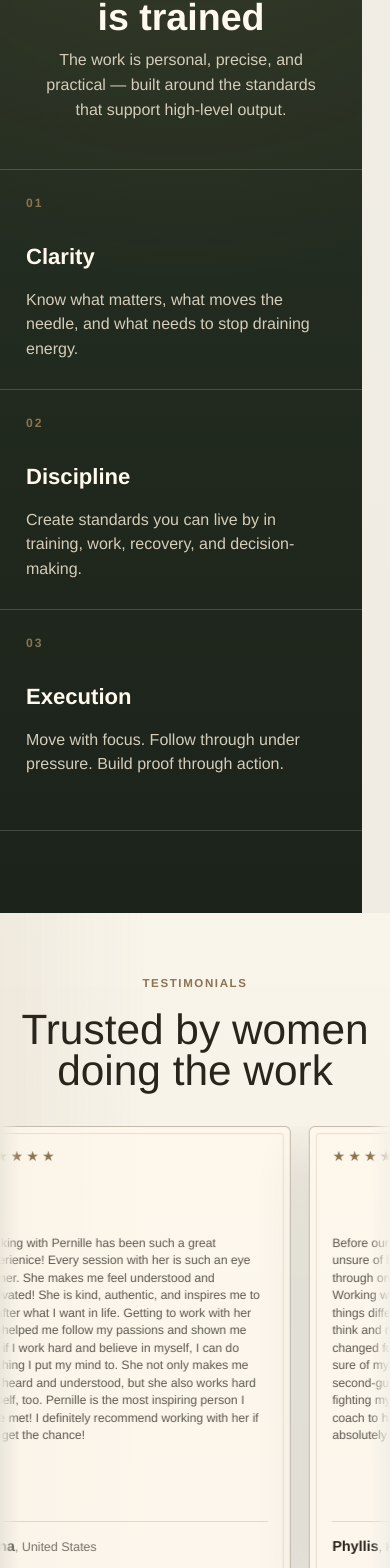
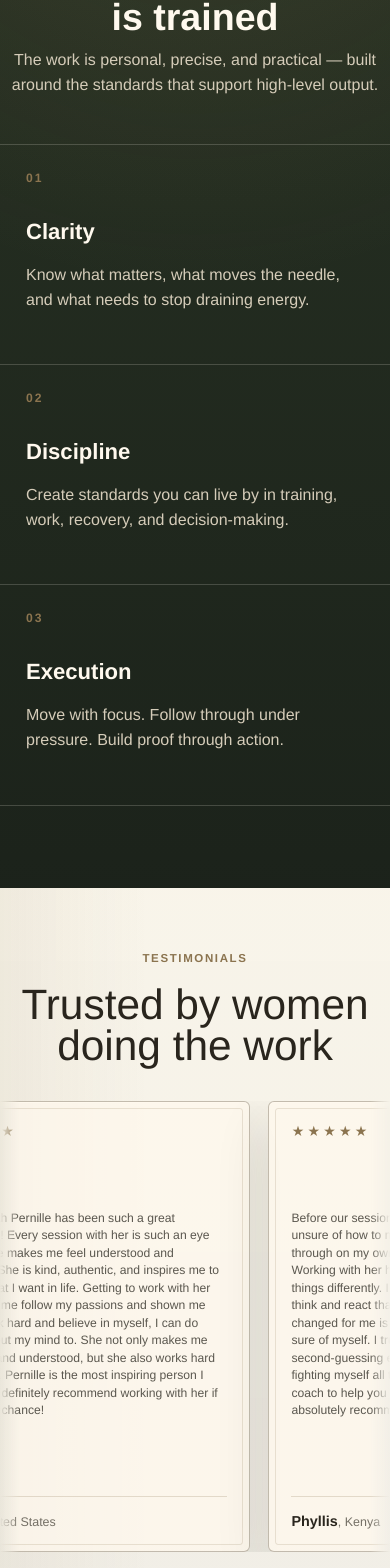
Before and after one commit to TimmyTululu/pernille-performance, a React (Vite) app: page / in a window 390 px wide. Shown: the part 1427-2995 px from the top of the page. Built offline with nearby package versions, Linux system fonts and the light colour scheme.

Commit message:
Fix mobile testimonial speed and method layout

```diff
--- a/src/styles.css
+++ b/src/styles.css
@@ -413,8 +413,8 @@ h2 {
   width: 100%;
   max-width: none;
   margin: 0;
-  padding-right: max(20px, calc((100vw - var(--max-width)) / 2));
-  padding-left: max(20px, calc((100vw - var(--max-width)) / 2));
+  padding-right: max(20px, calc((100% - var(--max-width)) / 2));
+  padding-left: max(20px, calc((100% - var(--max-width)) / 2));
   border-top: 1px solid rgba(244, 238, 227, 0.16);
   background:
     radial-gradient(circle at 50% -14%, rgba(177, 146, 92, 0.14), transparent 34rem),
@@ -892,6 +892,10 @@ h2 {
     flex-basis: min(76vw, 560px);
   }
 
+  .testimonial-track {
+    animation-duration: 82s;
+  }
+
   .site-footer {
     grid-template-columns: 1fr;
     align-items: start;
@@ -927,6 +931,12 @@ h2 {
   .apply,
   .site-footer {
     width: min(calc(100% - 28px), var(--max-width));
+  }
+
+  .method-section {
+    width: 100%;
+    padding-right: 14px;
+    padding-left: 14px;
   }
 
   .hero {
@@ -996,6 +1006,10 @@ h2 {
     padding: 22px;
   }
 
+  .testimonial-track {
+    animation-duration: 58s;
+  }
+
   .fit-panel {
     padding-right: 0;
     padding-left: 0;
```
